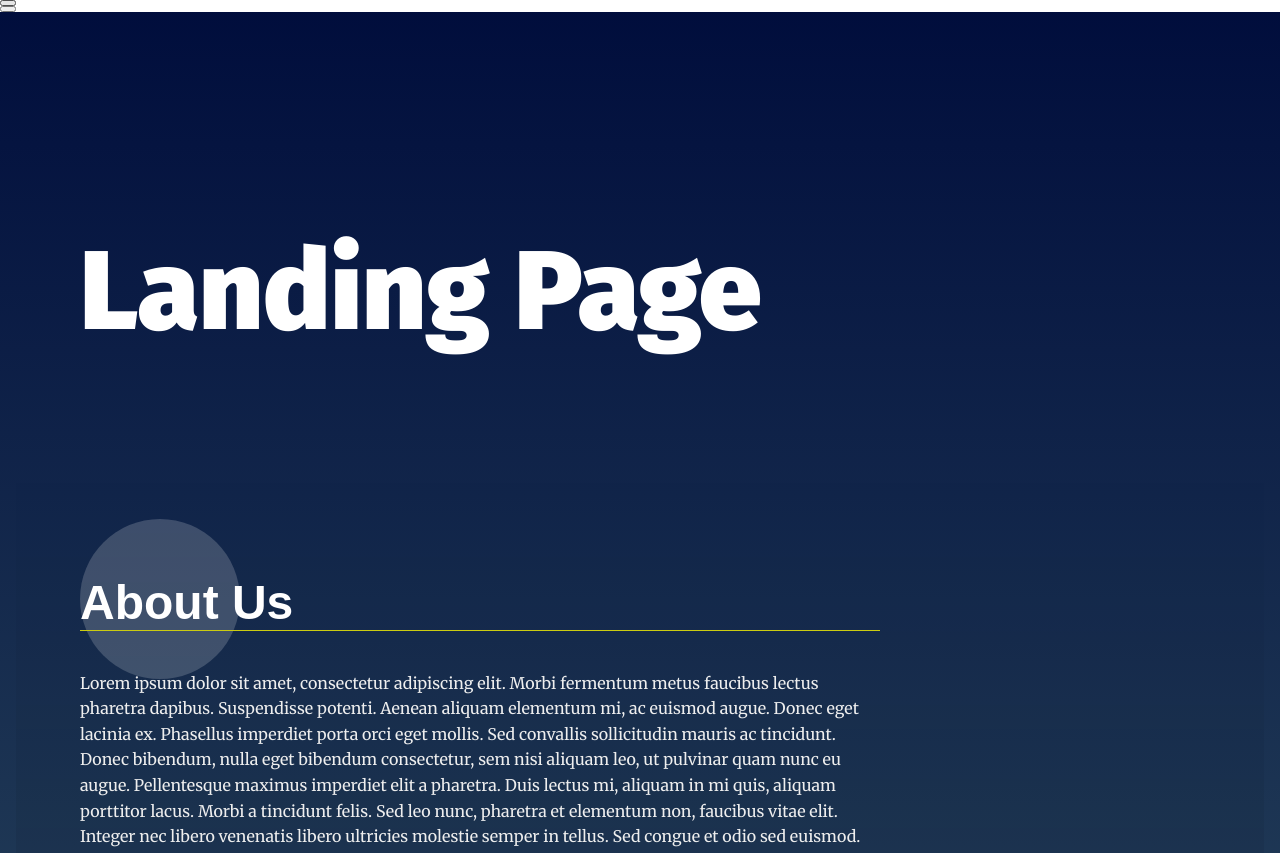
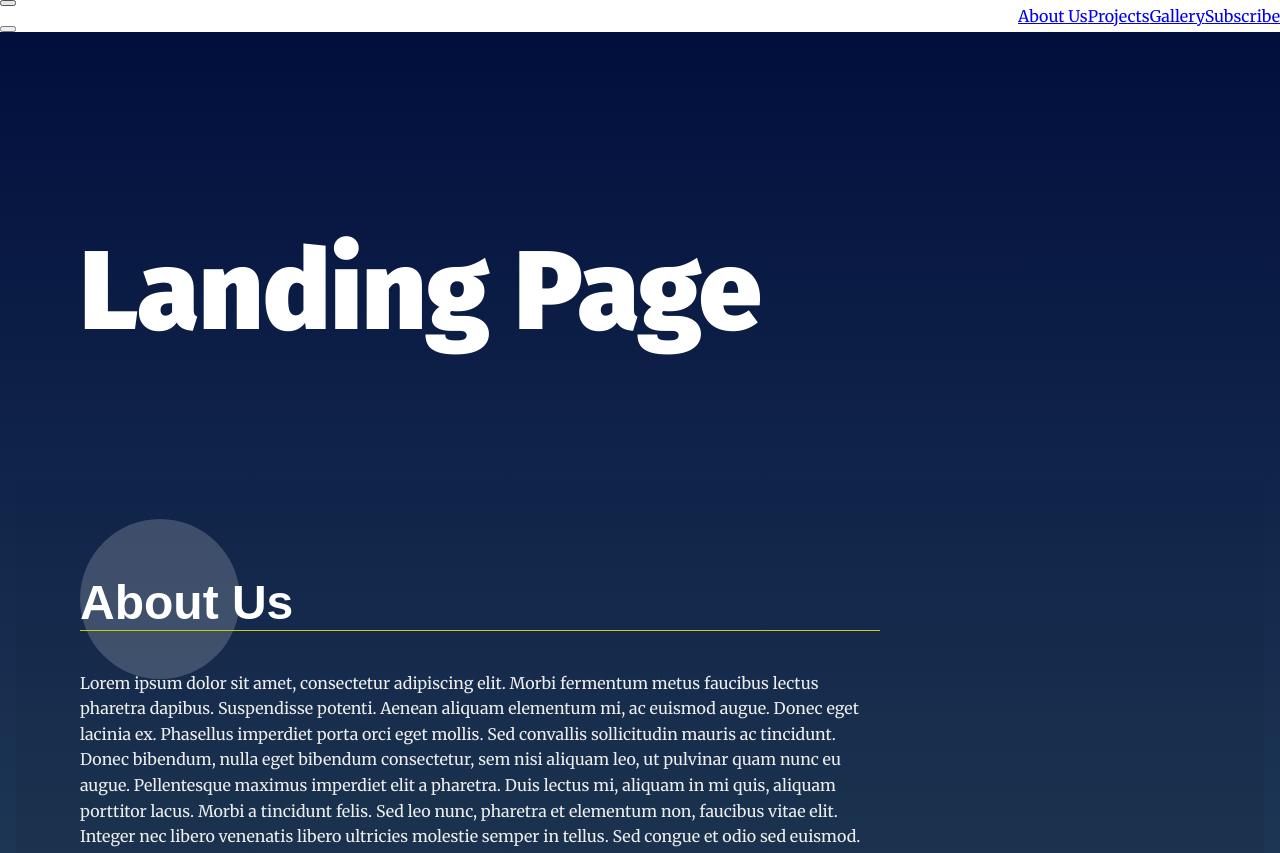
Before and after one commit to NoamBelleli/landing-page, a plain HTML site: page index.html in a window 1280 px wide. Shown: the top 853 px of the page. Drawn offline with Linux system fonts and the light colour scheme.

Commit message:
adding event listeners to functions

```diff
--- a/js/app.js
+++ b/js/app.js
@@ -22,83 +22,89 @@
  * Define Global Variables
  *
 */
-function createAboutUs() {
-    let ul = document.getElementById("navbar_list");
+
+
+document.addEventListener('DOMContentLoaded', function () {
+    document.querySelector('footer').style.backgroundColor = 'purple';
+});
+
+document.addEventListener('DOMContentLoaded', function createAboutUs() {
+    let ul = document.getElementById("navbar__list");
     let li = document.createElement("li");
-    // li.textContent = 'About Us';
+    li.textContent = 'About Us';
     li.setAttribute("id", "#element_1");
     ul.appendChild(li);
-};
+});
 
-createAboutUs();
+//createAboutUs();
 
-function createAboutUsLink() {
+document.addEventListener('DOMContentLoaded', function createAboutUsLink() {
     let liAbout = document.getElementById("#element_1");
     let a = document.createElement("a");
-    a.setAttribute("href", "#Section 1");
+    a.setAttribute("href", "#section1");
     a.textContent = "About Us";
     liAbout.appendChild(a);
-};
+});
 
-createAboutUsLink();
+//createAboutUsLink();
 
-function createProjects() {
+document.addEventListener('DOMContentLoaded',function createProjects() {
     let ul = document.getElementById("navbar__list");
     let li = document.createElement("li");
     // li.textContent = 'Projects';
     li.setAttribute("id", "#element_2");
     ul.appendChild(li);
-};
+});
 
-createProjects();
+//createProjects();
 
-function createProjectsLink() {
+document.addEventListener('DOMContentLoaded',function createProjectsLink() {
     let liProjects = document.getElementById("#element_2");
     let a = document.createElement("a");
-    a.setAttribute("href", "#Section 2");
+    a.setAttribute("href", "#section2");
     a.textContent = "Projects";
     liProjects.appendChild(a);
-};
+});
 
-createProjectsLink();
+//createProjectsLink();
 
-function createGallery() {
+document.addEventListener('DOMContentLoaded',function createGallery() {
     let ul = document.getElementById("navbar__list");
     let li = document.createElement("li");
     // li.textContent = 'Projects';
     li.setAttribute("id", "#element_3");
     ul.appendChild(li);
-};
+});
 
-createGallery();
+//createGallery();
 
-function createGalleryLink() {
+document.addEventListener('DOMContentLoaded',function createGalleryLink() {
     let liGallery = document.getElementById("#element_3");
     let a = document.createElement("a");
-    a.setAttribute("href", "#Section 3");
-    a.textContent = "Projects";
+    a.setAttribute("href", "#section3");
+    a.textContent = "Gallery";
     liGallery.appendChild(a);
-};
+});
 
-createGalleryLink();
+//createGalleryLink();
 
-function createSubscribe() {
+document.addEventListener('DOMContentLoaded',function createSubscribe() {
     let ul = document.getElementById("navbar__list");
     let li = document.createElement("li");
     // li.textContent = 'Projects';
     li.setAttribute("id", "#element_4");
     ul.appendChild(li);
-};
+});
 
-createSubscribe();
+//createSubscribe();
 
-function createSubscribeLink() {
+document.addEventListener('DOMContentLoaded', function createSubscribeLink() {
     let liSubscribe = document.getElementById("#element_3");
     let a = document.createElement("a");
-    a.setAttribute("href", "#Section 3");
-    a.textContent = "Projects";
+    a.setAttribute("href", "#section4");
+    a.textContent = "Subscribe";
     liSubscribe.appendChild(a);
-};
+});
 
 createSubscribeLink();
 
```
Also changed, not shown: index.html (+1 -1 lines).
